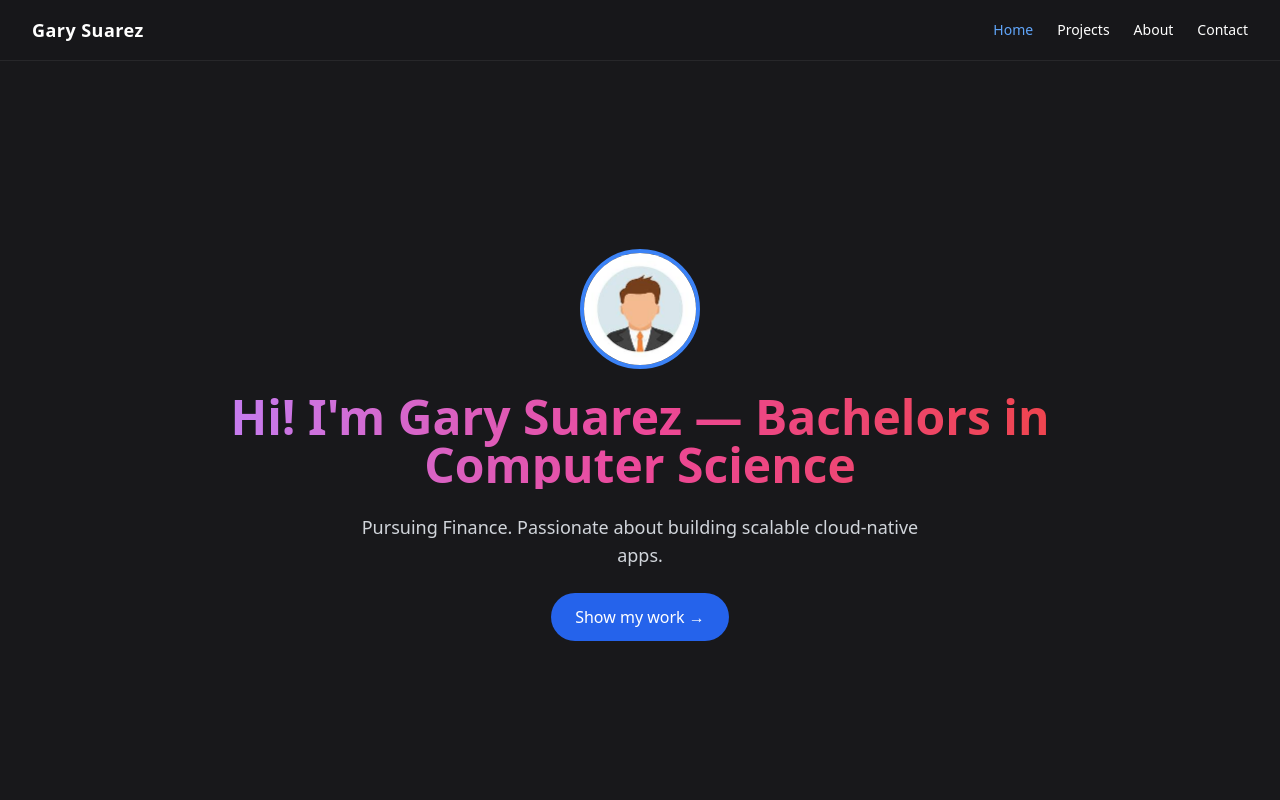
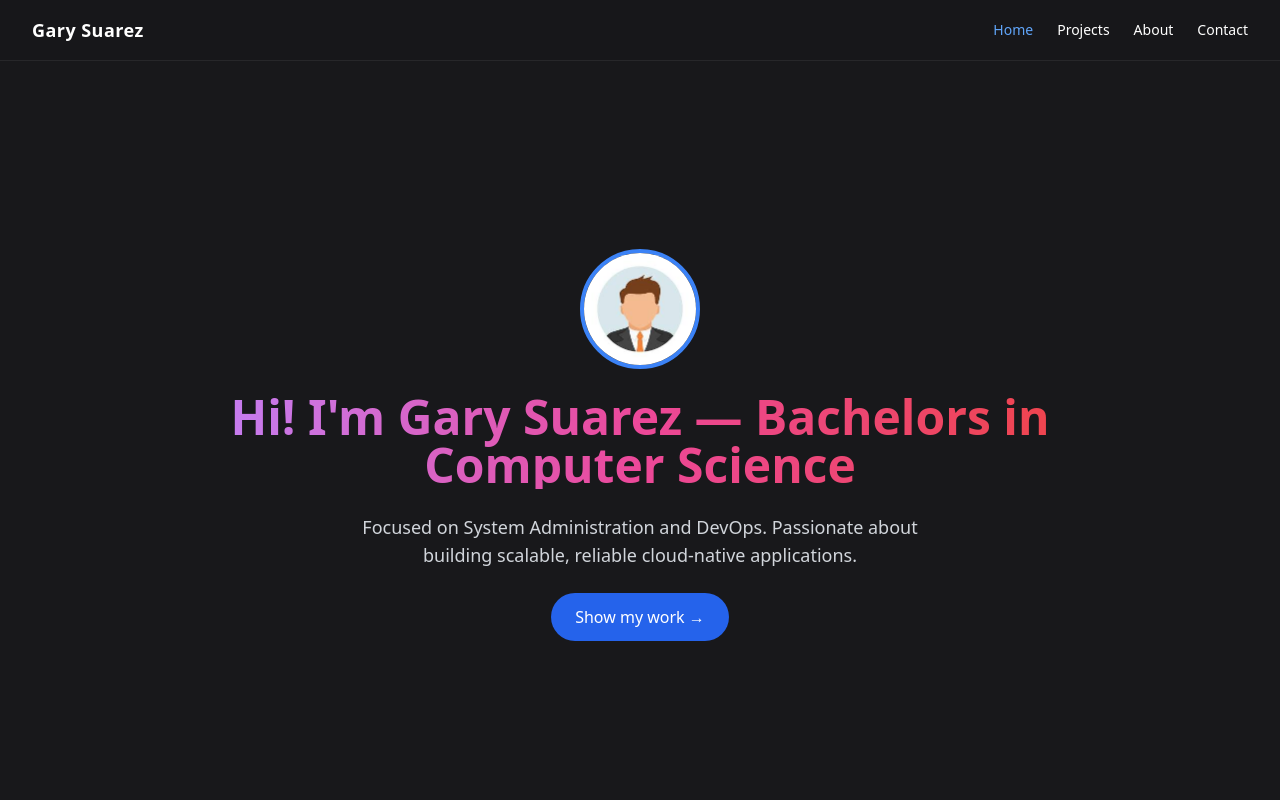
Before and after one commit to Garuma25/personal-portfolio, a Next.js app: page / in a window 1280 px wide. Shown: the top 800 px of the page. Built offline with nearby package versions, Linux system fonts and the light colour scheme.

Commit message:
fix information about and home page

```diff
--- a/app/about/page.tsx
+++ b/app/about/page.tsx
@@ -21,7 +21,7 @@ export default function AboutPage() {
         <h2 className="text-2xl font-semibold mb-4">🎓 Education</h2>
         <ul className="space-y-2 list-disc list-inside text-zinc-700 dark:text-zinc-300">
           <li><strong>B.S. in Computer Science</strong> – Brigham Young University</li>
-          <li><strong>B.S. in Finance</strong> (in progress) – Brigham Young University</li>
+          <li><strong>B.A.S. in System Administration</strong> (in progress) – Ensign College</li>
           <li><strong>A.S. in Business Analytics</strong> – Ensign College</li>
         </ul>
       </div>
--- a/app/page.tsx
+++ b/app/page.tsx
@@ -25,7 +25,7 @@ export default function HomePage() {
       Hi! I'm Gary Suarez — Bachelors in Computer Science
       </h1>
       <p className="text-lg max-w-xl text-gray-600 dark:text-gray-300">
-        Pursuing Finance. Passionate about building scalable cloud-native apps.
+      Focused on System Administration and DevOps. Passionate about building scalable, reliable cloud-native applications.
       </p>
       <a
         href="/projects"
```
